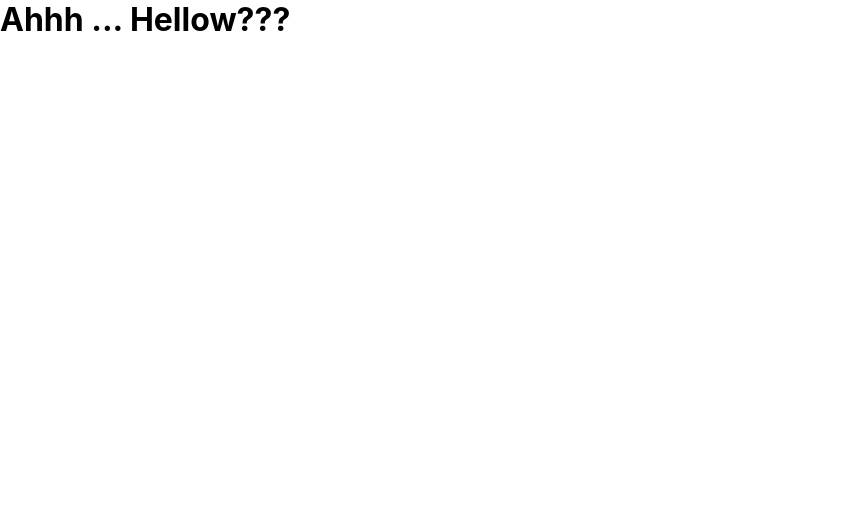
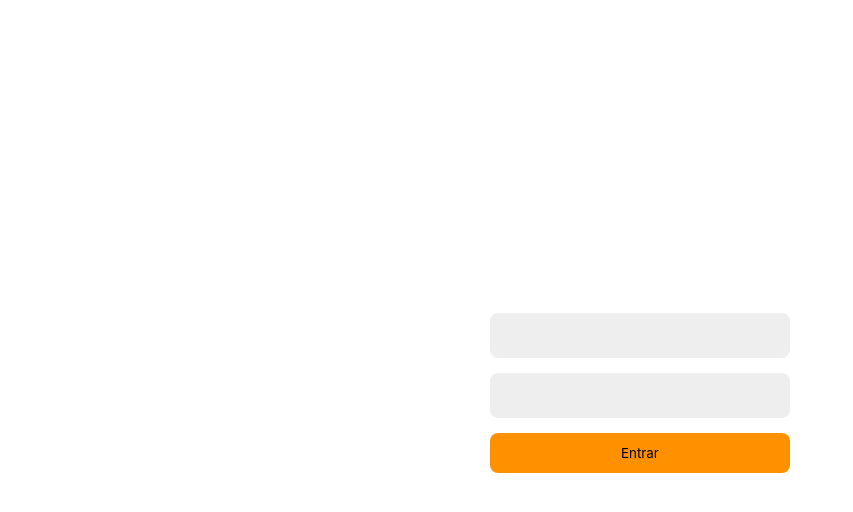
Before and after one commit to maurodesouza/refreshfy, a Next.js app in the folder packages/web/: page / in a window 1280 px wide. Shown: the top 512 px of the page, without its empty margins (0-853 px from the left). Built offline with nearby package versions, Linux system fonts and the light colour scheme.

Commit message:
⚡  (web) add a login form in home page

```diff
--- /dev/null
+++ b/packages/web/src/pages/index.module.css
@@ -0,0 +1,35 @@
+.container {
+  display: flex;
+  align-items: center;
+  justify-content: center;
+  height: 100%;
+}
+
+.form {
+  width: 100%;
+  max-width: 300px;
+  display: flex;
+  justify-content: center;
+  align-items: center;
+  flex-direction: column;
+}
+
+.form > * {
+  width: 100%;
+  margin-bottom: 15px;
+}
+
+.input {
+  border: 0;
+  padding: 0 15px;
+  height: 45px;
+  background-color: rgb(238, 238, 238);
+  border-radius: 8px;
+}
+
+.button {
+  border-radius: 8px;
+  border: 0;
+  height: 40px;
+  background-color: rgb(255, 145, 0);
+}
--- a/packages/web/src/pages/index.tsx
+++ b/packages/web/src/pages/index.tsx
@@ -1,5 +1,46 @@
+import { FormEvent, useCallback, useRef } from 'react';
+
+import { useAuth } from 'hooks/useAuth';
+import { asGuest } from 'auth/asGuest';
+
+import styles from './index.module.css';
+
 const Home = () => {
-  return <h1>Ahhh ... Hellow???</h1>;
+  const formRef = useRef<HTMLFormElement>(null);
+
+  const { signIn } = useAuth();
+
+  const handleOnSubmit = useCallback(
+    (e: FormEvent) => {
+      e.preventDefault();
+
+      const form = formRef.current;
+
+      const email = (form[0] as HTMLInputElement).value;
+      const password = (form[1] as HTMLInputElement).value;
+
+      signIn({ email, password });
+    },
+    [signIn]
+  );
+
+  return (
+    <div className={styles.container}>
+      <form ref={formRef} onSubmit={handleOnSubmit} className={styles.form}>
+        <input type="text" className={styles.input} />
+        <input type="password" className={styles.input} />
+        <button type="submit" className={styles.button}>
+          Entrar
+        </button>
+      </form>
+    </div>
+  );
 };
 
 export default Home;
+
+export const getServerSideProps = asGuest(async () => {
+  return {
+    props: {},
+  };
+});
```
